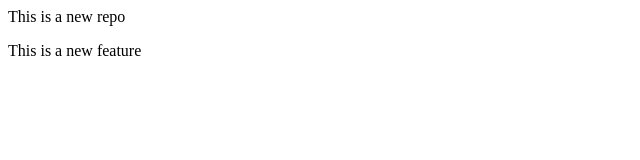
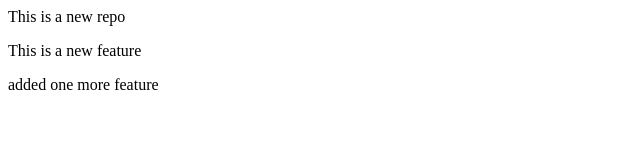
Before and after one commit to Anjanimanda7/localrepo, a plain HTML site: page index.html in a window 1280 px wide. Shown: the whole page, without its empty margins (0-640 px from the left). Drawn offline with Linux system fonts and the light colour scheme.

Commit message:
Another feature added

```diff
--- a/index.html
+++ b/index.html
@@ -1,2 +1,3 @@
 <p>This is a new repo</p>
 <p>This is a new feature</p>
+<p>added one more feature</p>
```
